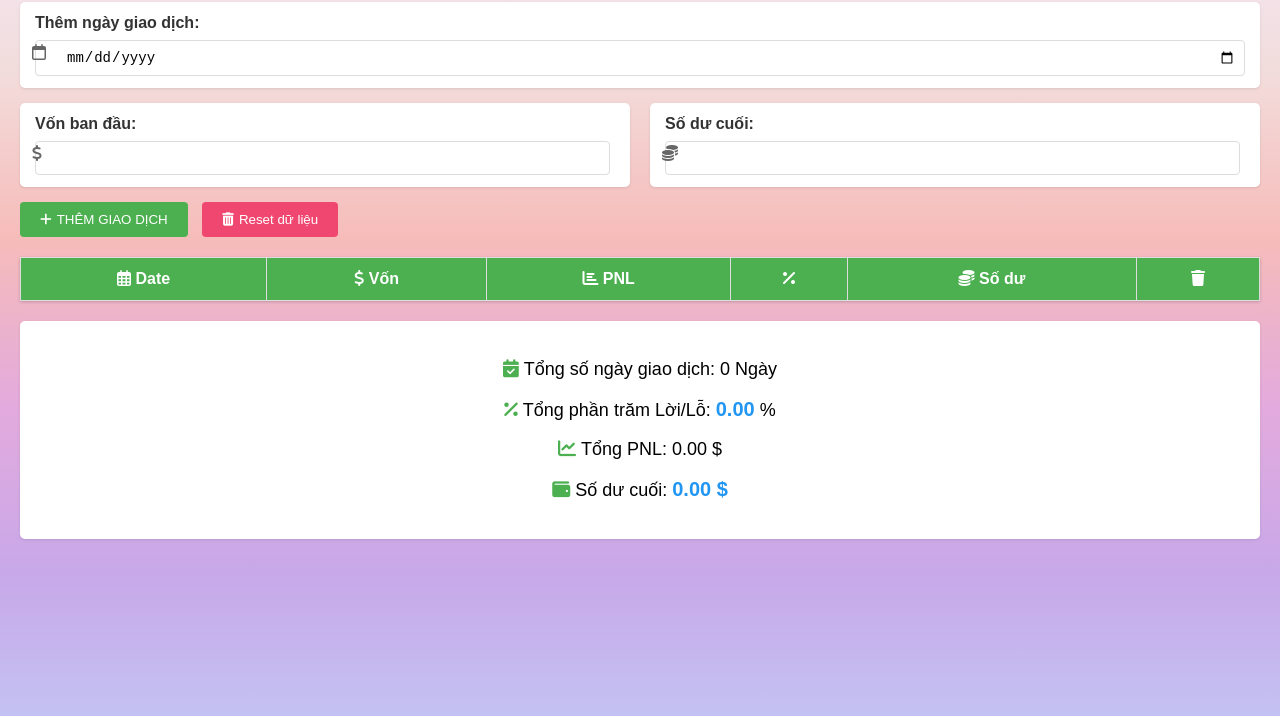
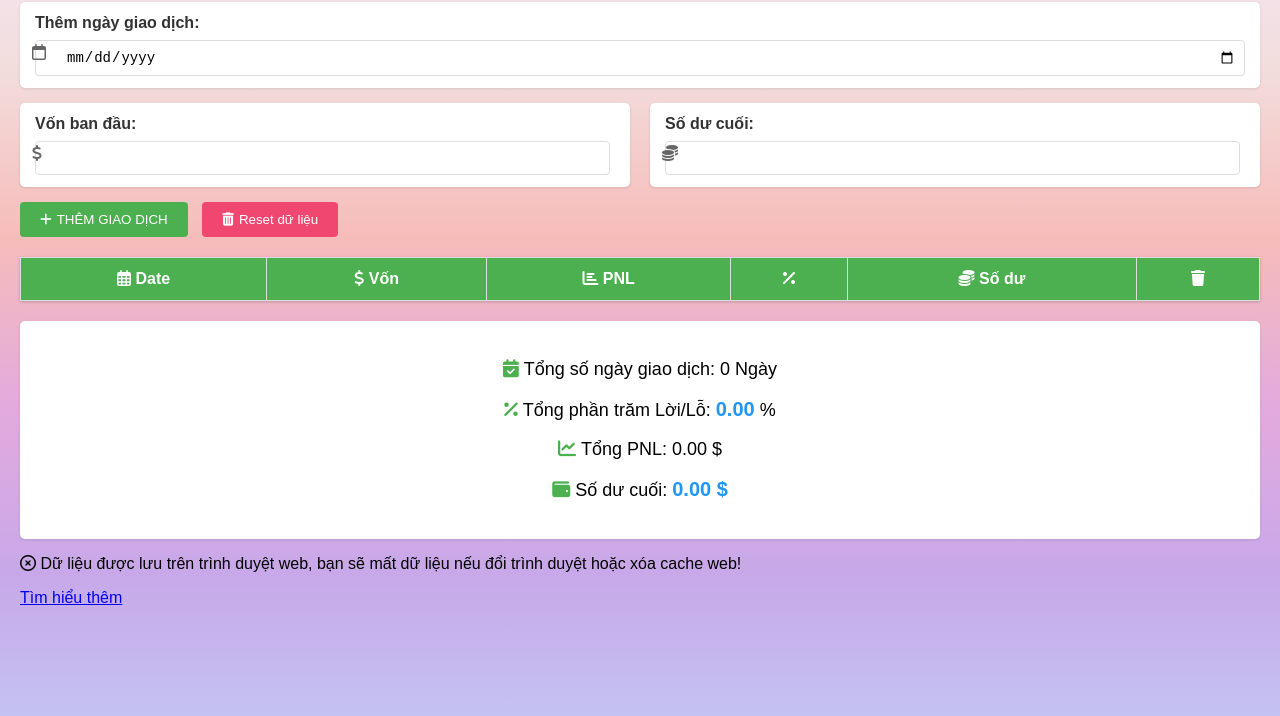
Before and after one commit to nofaw/journal, a plain HTML site: page index.html in a window 1280 px wide. Shown: the part 98-814 px from the top of the page. Drawn offline with Linux system fonts and the light colour scheme.

Commit message:
Update index.html

```diff
--- a/index.html
+++ b/index.html
@@ -307,6 +307,8 @@
         <p><i class="fas fa-chart-line"></i>Tổng PNL: <span id="totalProfitLoss">0.00</span> $</p>
         <p><i class="fas fa-wallet"></i>Số dư cuối: <span id="finalBalanceSummary" class="highlight">0.00 $</span></p>
     </div>
+            <p><i class="far fa-times-circle"></i> Dữ liệu được lưu trên trình duyệt web, bạn sẽ mất dữ liệu nếu đổi trình duyệt hoặc xóa cache web! </p>
+<a href="https://www.nofaw.com" target="_blank">Tìm hiểu thêm</a>
 
     <script>
         // JavaScript code remains unchanged
```
